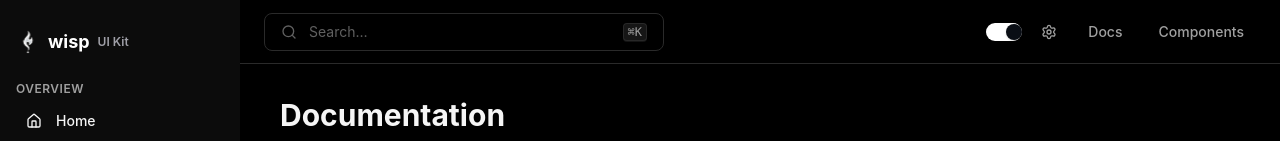
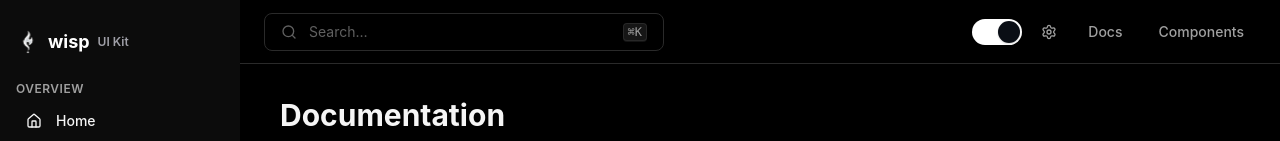
Before and after one commit to InfamousVague/Wisp, a React (Vite) app in the folder website/: page /#/docs in a window 1280 px wide. Shown: the top 141 px of the page. Built offline with nearby package versions, Linux system fonts and the light colour scheme.

Commit message:
fix: enlarge theme toggle and add Sun/Moon icons

```diff
--- a/website/src/shared/TopBar.tsx
+++ b/website/src/shared/TopBar.tsx
@@ -1,7 +1,7 @@
 import React, { useState } from 'react';
 import { useNavigate } from 'react-router-dom';
-import { useTheme, useThemeColors, Button, Text, Kbd, Toggle, Dialog, ThemeEditor } from '@wisp-ui/react';
-import { Search, Settings } from 'lucide-react';
+import { useTheme, useThemeColors, Button, Text, Kbd, Toggle, Icon, Dialog, ThemeEditor } from '@wisp-ui/react';
+import { Search, Settings, Sun, Moon } from 'lucide-react';
 
 interface TopBarProps {
   onSearchOpen?: () => void;
@@ -53,8 +53,9 @@ export function TopBar({ onSearchOpen }: TopBarProps) {
       <Toggle
         checked={mode === 'dark'}
         onChange={toggleMode}
-        size="sm"
-        slim
+        size="md"
+        checkedContent={<Icon icon={Moon} size="xs" color="white" />}
+        uncheckedContent={<Icon icon={Sun} size="xs" color="white" />}
       />
 
       {/* Theme editor icon */}
```
